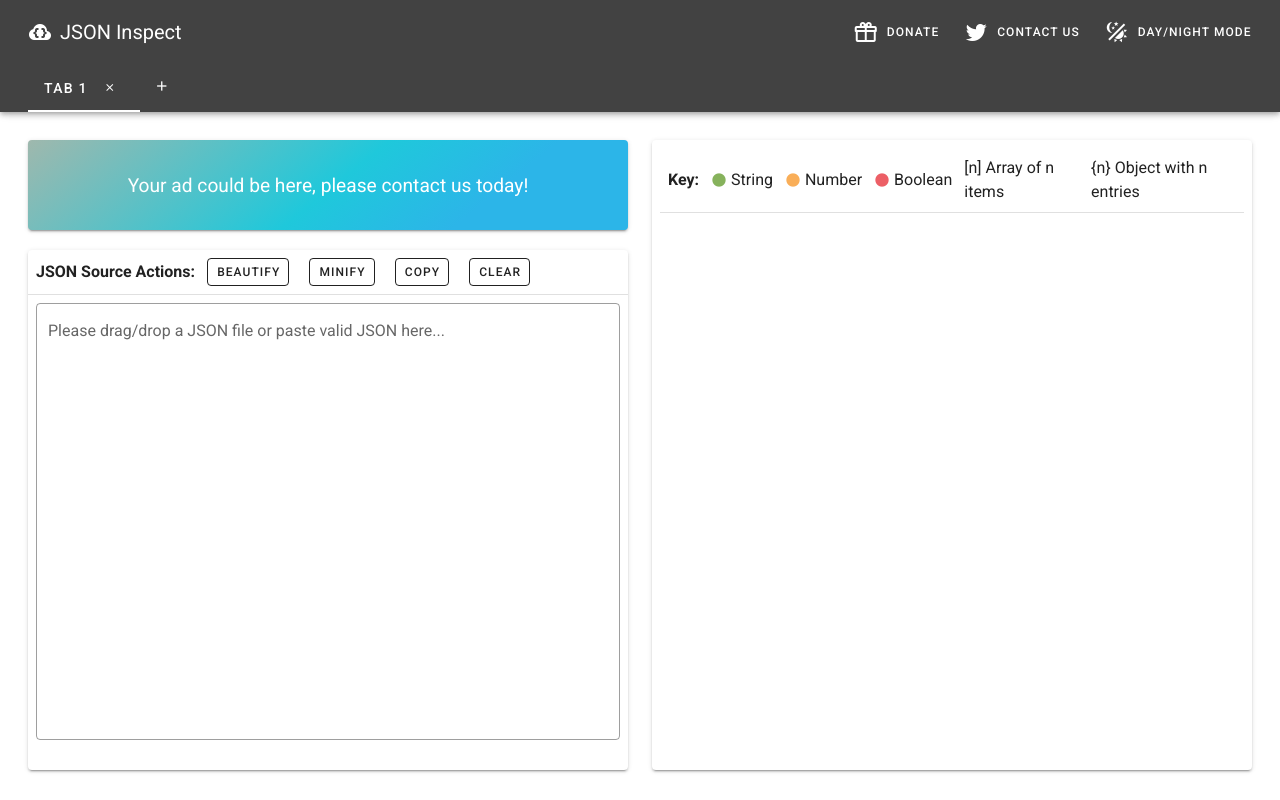
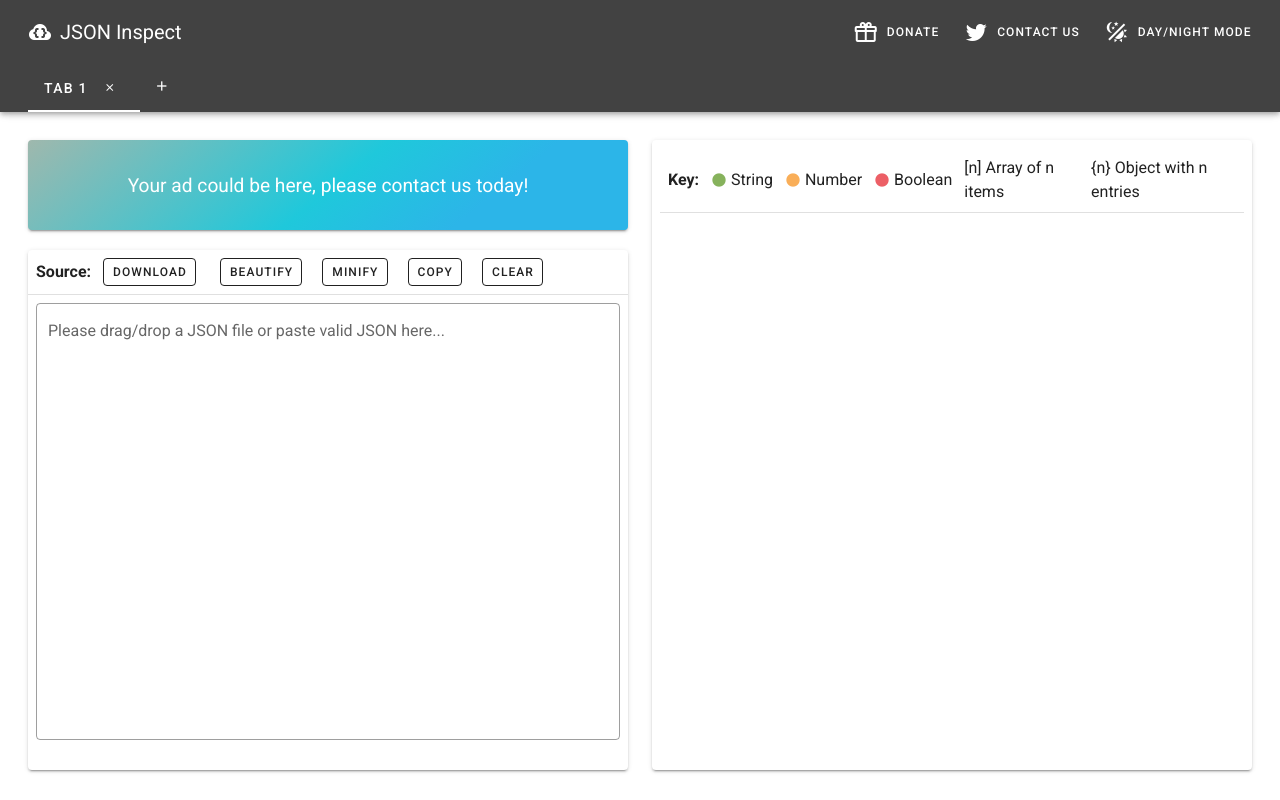
Before and after one commit to json-inspect/json-inspect, a Vue app: page / in a window 1280 px wide. Built offline with nearby package versions, Linux system fonts and the light colour scheme.

Commit message:
Add download button

```diff
--- a/src/App.vue
+++ b/src/App.vue
@@ -56,11 +56,12 @@
               </v-card>
               <v-card class="mt-5">
                 <v-card-actions>
-                  <span class="font-weight-bold">JSON Source Actions:</span>
-                <v-btn @click="beautify(i)" class="ml-3 mr-3" small="" outlined="">Beautify</v-btn>
-                <v-btn @click="minify(i)" class="mr-3" small="" outlined>Minify</v-btn>
-                <v-btn @click="copy(i)" class="mr-3" small="" outlined>Copy</v-btn>
-                <v-btn @click="clear(i)" small="" outlined>Clear</v-btn>
+                  <span class="font-weight-bold">Source:</span>
+                  <v-btn @click="load(i)" class="ml-3 mr-3" small="" outlined="">Download</v-btn>
+                  <v-btn @click="beautify(i)" class="ml-3 mr-3" small="" outlined="">Beautify</v-btn>
+                  <v-btn @click="minify(i)" class="mr-3" small="" outlined>Minify</v-btn>
+                  <v-btn @click="copy(i)" class="mr-3" small="" outlined>Copy</v-btn>
+                  <v-btn @click="clear(i)" small="" outlined>Clear</v-btn>
                 </v-card-actions>
                 <v-divider></v-divider>
                 <v-textarea
@@ -272,6 +273,19 @@ export default {
       };
       reader.readAsText(f);
     },
+    load(i) {
+      //console.log(i)
+
+      var dataStr = "data:text/json;charset=utf-8," + encodeURIComponent(this.tabs[i].json);
+      var downloadAnchorNode = document.createElement('a');
+      downloadAnchorNode.setAttribute("href",     dataStr);
+      downloadAnchorNode.setAttribute("download", "inspect.json");
+      downloadAnchorNode.style.position = 'absolute';
+      downloadAnchorNode.style.left = '-9999px';
+      document.body.appendChild(downloadAnchorNode); // required for firefox
+      downloadAnchorNode.click();
+      downloadAnchorNode.remove();
+    },
     beautify(i) {
       this.tabs[i].json = JSON.stringify(JSON.parse(this.tabs[i].json), null, 4)
     },
```
